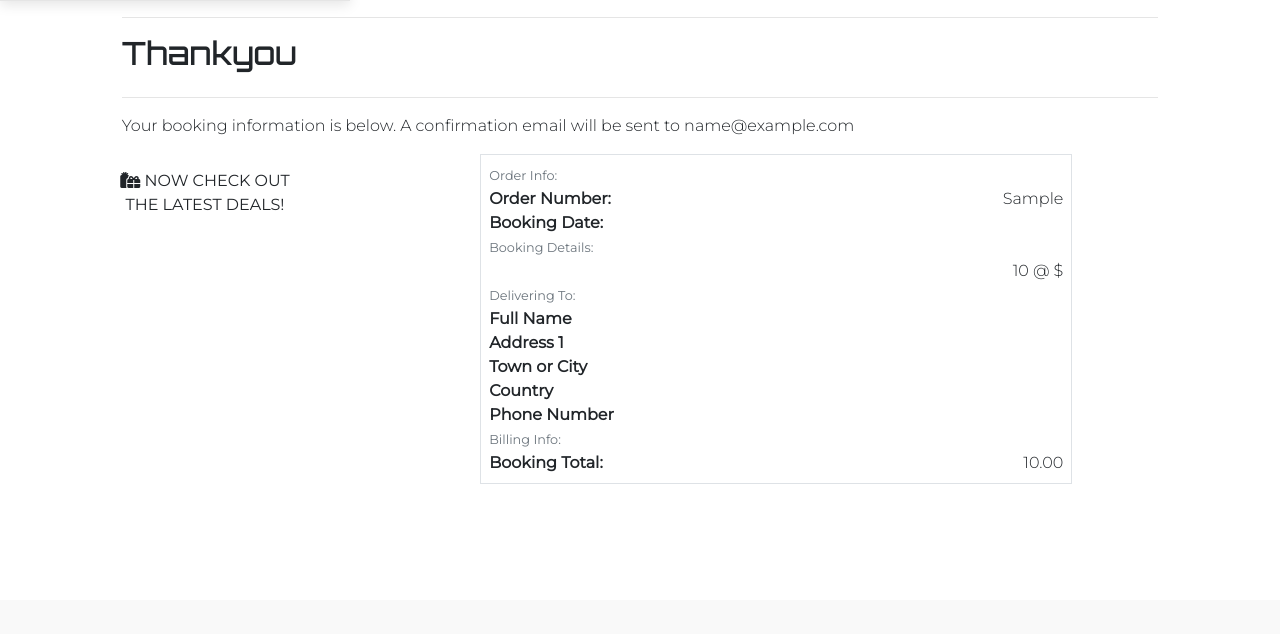
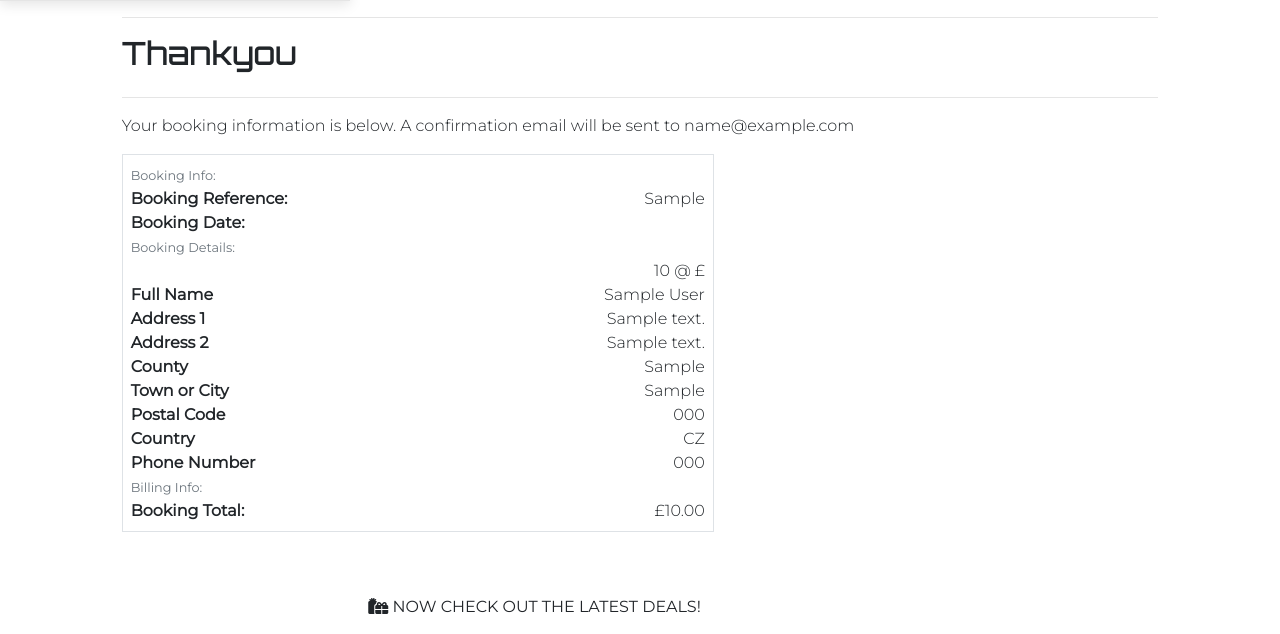
Before and after one commit to fdeboo/to-infinity, a Django app: page /checkout/success/booking/1/ in a window 1280 px wide. Shown: the part 200-834 px from the top of the page. Before the commit the page ends 684 px from the top, so only its background shows below. Run offline with Django 3.2, Linux system fonts and the light colour scheme; data comes from the database, SQL or seed files in the repository; tables that the repository leaves empty hold one stand-in row (values such as "Sample post"); parts of the project's set-up code (start-up, migrations or seed data) failed here and were passed over; some libraries are stand-ins or nearby versions; some web fonts are replaced.

Commit message:
Payment process completed with loading spinner and checkout success template

```diff
--- a/checkout/static/checkout/js/stripe_elements.js
+++ b/checkout/static/checkout/js/stripe_elements.js
@@ -56,6 +56,8 @@ form.addEventListener("submit", function (ev) {
     ev.preventDefault();
     card.update({ disabled: true });
     $("#submit-button").attr("disabled", true);
+    $("#payment-form").fadeToggle(100);
+    $("#loading-overlay").fadeToggle(100);
     stripe.confirmCardPayment(clientSecret, {
         payment_method: {
             card: card,
@@ -68,6 +70,8 @@ form.addEventListener("submit", function (ev) {
                 </span>
                 <span>${result.error.message}</span>`;
             $(errorDiv).html(html);
+            $("#payment-form").fadeToggle(100);
+            $("#loading-overlay").fadeToggle(100);
             card.update({ disabled: false });
             $("#submit-button").attr("disabled", false);
         } else {
--- a/checkout/templates/checkout/checkout-success.html
+++ b/checkout/templates/checkout/checkout-success.html
@@ -30,13 +30,13 @@
                     <div class="booking-confirmation-wrapper p-2 border">
                         <div class="row">
                             <div class="col">
-                                <small class="text-muted">Order Info:</small>
+                                <small class="text-muted">Booking Info:</small>
                             </div>
                         </div>
 
                         <div class="row">
                             <div class="col-12 col-md-4">
-                                <p class="mb-0 text-black font-weight-bold">Order Number:</p>
+                                <p class="mb-0 text-black font-weight-bold">Booking Reference:</p>
                             </div>
                             <div class="col-12 col-md-8 text-md-right">
                                 <p class="mb-0">{{ booking.booking_ref }}</p>
@@ -65,23 +65,17 @@
                                     {{ item.product.name }}</p>
                             </div>
                             <div class="col-12 col-md-8 text-md-right">
-                                <p class="mb-0">{{ item.quantity }} @ ${{ item.product.price|intcomma }}</p>
+                                <p class="mb-0">{{ item.quantity }} @ £{{ item.product.price|intcomma }}</p>
                             </div>
                         </div>
                         {% endfor %}
-
-                        <div class="row">
-                            <div class="col">
-                                <small class="text-muted">Delivering To:</small>
-                            </div>
-                        </div>
 
                         <div class="row">
                             <div class="col-12 col-md-4">
                                 <p class="mb-0 text-black font-weight-bold">Full Name</p>
                             </div>
                             <div class="col-12 col-md-8 text-md-right">
-                                <p class="mb-0">{{ order.full_name }}</p>
+                                <p class="mb-0">{{ booking.full_name }}</p>
                             </div>
                         </div>
 
@@ -90,28 +84,28 @@
                                 <p class="mb-0 text-black font-weight-bold">Address 1</p>
                             </div>
                             <div class="col-12 col-md-8 text-md-right">
-                                <p class="mb-0">{{ order.street_address1 }}</p>
+                                <p class="mb-0">{{ booking.street_address1 }}</p>
                             </div>
                         </div>
 
-                        {% if order.street_address2 %}
+                        {% if booking.street_address2 %}
                         <div class="row">
                             <div class="col-12 col-md-4">
                                 <p class="mb-0 text-black font-weight-bold">Address 2</p>
                             </div>
                             <div class="col-12 col-md-8 text-md-right">
-                                <p class="mb-0">{{ order.street_address2 }}</p>
+                                <p class="mb-0">{{ booking.street_address2 }}</p>
                             </div>
                         </div>
                         {% endif %}
 
-                        {% if order.county %}
+                        {% if booking.county %}
                         <div class="row">
                             <div class="col-12 col-md-4">
                                 <p class="mb-0 text-black font-weight-bold">County</p>
                             </div>
                             <div class="col-12 col-md-8 text-md-right">
-                                <p class="mb-0">{{ order.county }}</p>
+                                <p class="mb-0">{{ booking.county }}</p>
                             </div>
                         </div>
                         {% endif %}
@@ -121,17 +115,17 @@
                                 <p class="mb-0 text-black font-weight-bold">Town or City</p>
                             </div>
                             <div class="col-12 col-md-8 text-md-right">
-                                <p class="mb-0">{{ order.town_or_city }}</p>
+                                <p class="mb-0">{{ booking.town_or_city }}</p>
                             </div>
                         </div>
 
-                        {% if order.postcode %}
+                        {% if booking.postcode %}
                         <div class="row">
                             <div class="col-12 col-md-4">
                                 <p class="mb-0 text-black font-weight-bold">Postal Code</p>
                             </div>
                             <div class="col-12 col-md-8 text-md-right">
-                                <p class="mb-0">{{ order.postcode }}</p>
+                                <p class="mb-0">{{ booking.postcode }}</p>
                             </div>
                         </div>
                         {% endif %}
@@ -141,7 +135,7 @@
                                 <p class="mb-0 text-black font-weight-bold">Country</p>
                             </div>
                             <div class="col-12 col-md-8 text-md-right">
-                                <p class="mb-0">{{ order.country }}</p>
+                                <p class="mb-0">{{ booking.country }}</p>
                             </div>
                         </div>
 
@@ -150,7 +144,7 @@
                                 <p class="mb-0 text-black font-weight-bold">Phone Number</p>
                             </div>
                             <div class="col-12 col-md-8 text-md-right">
-                                <p class="mb-0">{{ order.phone_number }}</p>
+                                <p class="mb-0">{{ booking.phone_number }}</p>
                             </div>
                         </div>
 
@@ -165,22 +159,23 @@
                                 <p class="mb-0 text-black font-weight-bold">Booking Total:</p>
                             </div>
                             <div class="col-12 col-md-8 text-md-right">
-                                <p class="mb-0">{{ booking.booking_total|intcomma }}</p>
+                                <p class="mb-0">£{{ booking.booking_total|intcomma }}</p>
                             </div>
                         </div>
                     </div>
                 </div>
+            </div>
 
-                <div class="row">
-                    <div class="col-12 col-lg-7 text-right">
-                        {% if from_profile %}
+            <div class="row">
+                <div class="col-12 col-lg-7 text-right">
+                    {% if from_profile %}
                         <a href="#" class="btn btn-black rounded-) my-2">
                             <span class="icon">
                                 <i class="fas fa-angle-left"></i>
                             </span>
                             <span class="text-uppercase">Back to Profile</span>
                         </a>
-                        {% else %}
+                    {% else %}
                         <a href="#"
                             class="btn btn-black rounded-) my-2">
                             <span class="icon">
@@ -188,8 +183,7 @@
                             </span>
                             <span class="text-uppercase">Now check out the latest deals!</span>
                         </a>
-                        {% endif %}
-                    </div>
+                    {% endif %}
                 </div>
             </div>
         </div>
```
